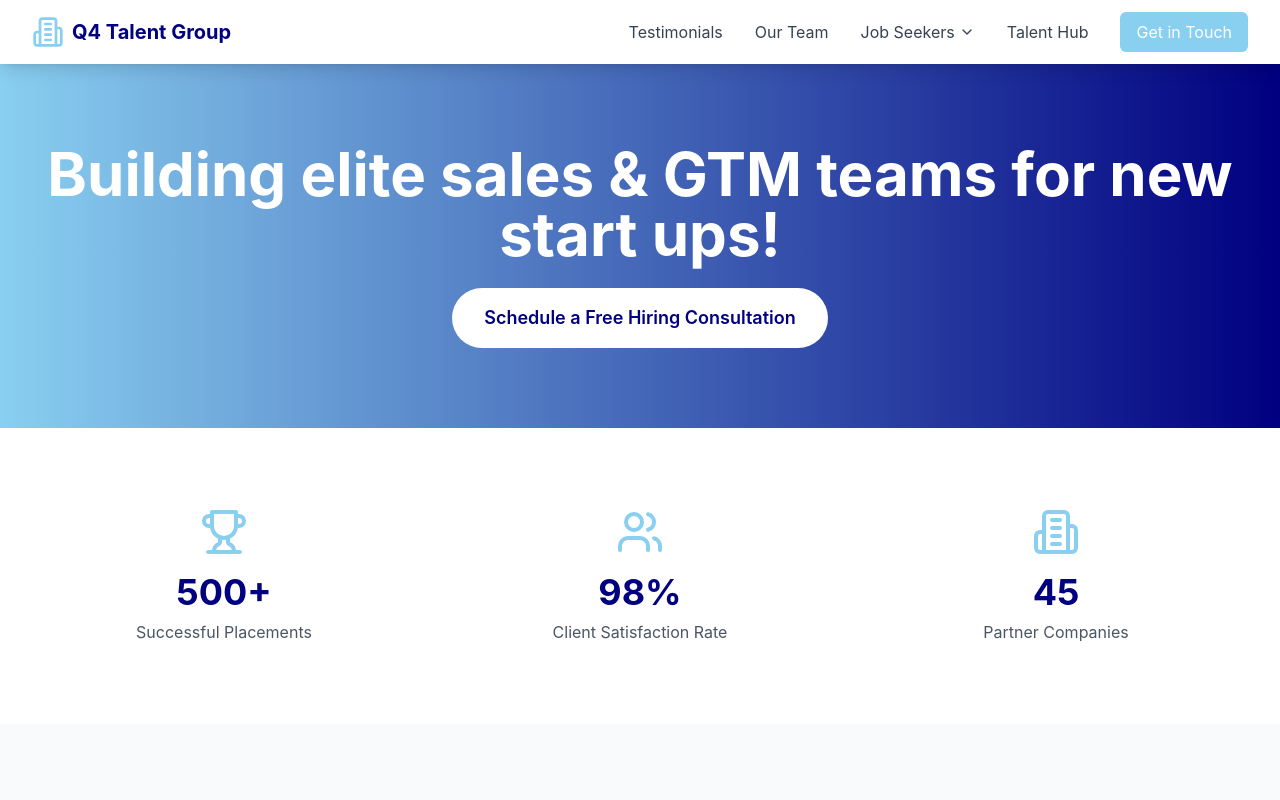
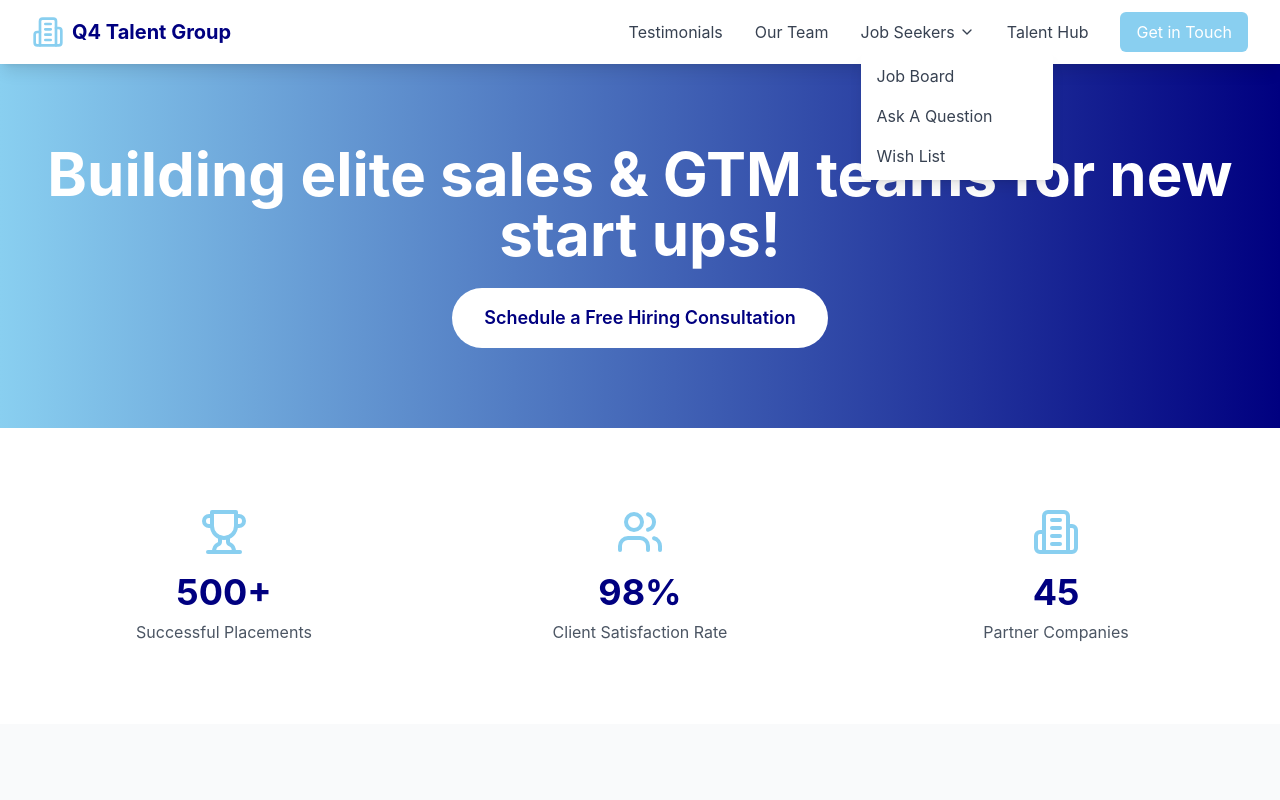
Before and after one commit to norgias/Q4-Talent-Group, a React (Vite) app: page / in a window 1280 px wide. Both pictures are taken after a click on the button "Job Seekers". Shown: the top 800 px of the page. Built offline with nearby package versions, Linux system fonts and the light colour scheme.

Commit message:
Update Navbar.tsx

```diff
--- a/src/components/Navbar.tsx
+++ b/src/components/Navbar.tsx
@@ -58,16 +58,21 @@ const Navbar = () => {
               Our Team
             </button>
             <div
-              className="relative"
-              onMouseEnter={() => setShowJobSeekersDropdown(true)}
-              onMouseLeave={() => setShowJobSeekersDropdown(false)}
+              className="relative group"
             >
-              <button className="flex items-center text-gray-700 hover:text-navy">
+              <button
+                className="flex items-center text-gray-700 hover:text-navy"
+                onMouseEnter={() => setShowJobSeekersDropdown(true)}
+              >
                 Job Seekers
                 <ChevronDown className="ml-1 h-4 w-4" />
               </button>
               {showJobSeekersDropdown && (
-                <div className="absolute left-0 mt-2 w-48 bg-white rounded-md shadow-lg py-1 z-10">
+                <div
+                  className="absolute left-0 mt-2 w-48 bg-white rounded-md shadow-lg py-1 z-10"
+                  onMouseEnter={() => setShowJobSeekersDropdown(true)}
+                  onMouseLeave={() => setShowJobSeekersDropdown(false)}
+                >
                   <Link to="/job-board" className="block px-4 py-2 text-gray-700 hover:bg-gray-100 hover:text-navy">
                     Job Board
                   </Link>
```
